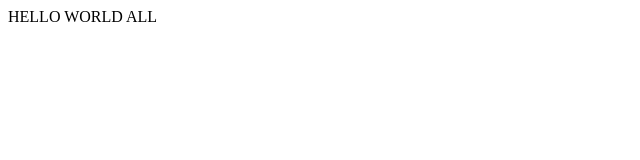
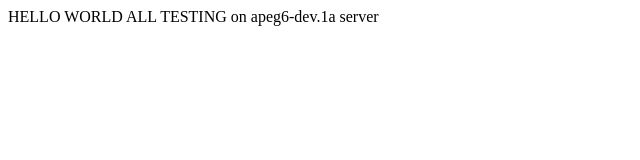
Before and after one commit to ashfaq-rakuten/mycodedeploy, a plain HTML site: page index.html in a window 1280 px wide. Shown: the whole page, without its empty margins (0-640 px from the left). Drawn offline with Linux system fonts and the light colour scheme.

Commit message:
Update index.html

```diff
--- a/index.html
+++ b/index.html
@@ -1 +1 @@
-<p> HELLO WORLD ALL </p>
+<p> HELLO WORLD ALL TESTING on apeg6-dev.1a server </p>
```
